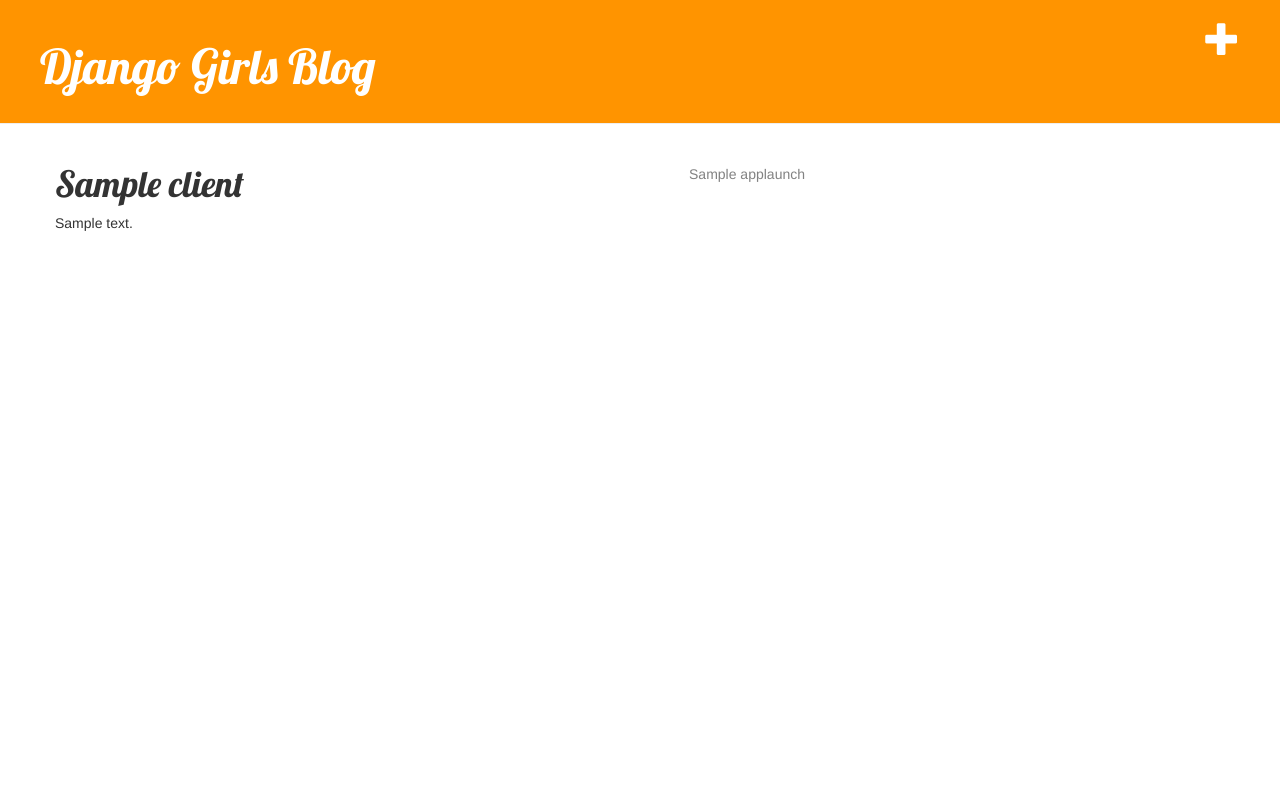
After one commit to gfdipert/GB-Client-MGMT, a Django app: template blog/templates/blog/client_list.html in a window 1280 px wide. The commit adds this page. Run offline with Django 3.2, Linux system fonts and the light colour scheme; the template is opened without the code that fills it: most values are stand-ins (such as "Sample title", 1, 10 or a date in 2020); some libraries are stand-ins or nearby versions.

Commit message:
Added client detail view and template for site

```diff
--- /dev/null
+++ b/blog/static/css/blog.css
@@ -0,0 +1,47 @@
+.page-header {
+    background-color: #ff9400;
+    margin-top: 0;
+    padding: 20px 20px 20px 40px;
+}
+
+.page-header h1, .page-header h1 a, .page-header h1 a:visited, .page-header h1 a:active {
+    color: #ffffff;
+    font-size: 36pt;
+    text-decoration: none;
+}
+
+.content {
+    margin-left: 40px;
+}
+
+h1, h2, h3, h4 {
+    font-family: 'Lobster', cursive;
+}
+
+.date {
+    float: right;
+    color: #828282;
+}
+
+.save {
+    float: right;
+}
+
+.post-form textarea, .post-form input {
+    width: 100%;
+}
+
+.top-menu, .top-menu:hover, .top-menu:visited {
+    color: #ffffff;
+    float: right;
+    font-size: 26pt;
+    margin-right: 20px;
+}
+
+.post {
+    margin-bottom: 70px;
+}
+
+.post h1 a, .post h1 a:visited {
+    color: #000000;
+}
--- /dev/null
+++ b/blog/templates/blog/base.html
@@ -0,0 +1,24 @@
+{% load staticfiles %}
+<html>
+    <head>
+        <title>Django Girls blog</title>
+        <link rel="stylesheet" href="//maxcdn.bootstrapcdn.com/bootstrap/3.2.0/css/bootstrap.min.css">
+        <link rel="stylesheet" href="//maxcdn.bootstrapcdn.com/bootstrap/3.2.0/css/bootstrap-theme.min.css">
+        <link href='//fonts.googleapis.com/css?family=Lobster&subset=latin,latin-ext' rel='stylesheet' type='text/css'>
+        <link rel="stylesheet" href="{% static 'css/blog.css' %}">
+    </head>
+    <body>
+        <div class="page-header">
+            <a href="{% url 'client_new' %}" class="top-menu"><span class="glyphicon glyphicon-plus"></span></a>
+            <h1><a href="/">Django Girls Blog</a></h1>
+        </div>
+        <div class="content container">
+            <div class="row">
+                <div class="col-md-8">
+                {% block content %}
+                {% endblock %}
+                </div>
+            </div>
+        </div>
+    </body>
+</html>
--- /dev/null
+++ b/blog/templates/blog/client_list.html
@@ -0,0 +1,13 @@
+{% extends 'blog/base.html' %}
+
+{% block content %}
+    <div class="client">
+        {% if client.applaunch %}
+            <div class="date">
+                {{ client.applaunch }}
+            </div>
+        {% endif %}
+        <h1>{{ client.name }}</h1>
+        <p>{{ client.text|linebreaks }}</p>
+    </div>
+{% endblock %}
--- a/blog/templates/blog/post_list.html
+++ b/blog/templates/blog/post_list.html
@@ -4,9 +4,9 @@
 {% for client in clients %}
     <div class="client">
         <div class="date">
-            {{ client.intro }}
+            {{ client.applaunch }}
         </div>
-        <h1><a href="">{{ client.name }}</a></h1>
+        <h1><a href="{% url 'client_detail' cl=client.cl %}">{{ client.title }}</a></h1>
         <p>{{ client.text|linebreaks }}</p>
     </div>
 {% endfor %}
--- a/blog/urls.py
+++ b/blog/urls.py
@@ -3,4 +3,6 @@
 
 urlpatterns = [
     url(r'^$', views.post_list, name='post_list'),
+    url(r'^client/(?P<cl>[0-9]+)/$', views.client_detail, name='client_detail'),
+    url(r'^client/new/$', views.client_new, name='client_new')
 ]
```
Also changed, not shown: blog/forms.py (added, +8 -0 lines), blog/views.py (+6 -1 lines), blog/migrations/0002_client.py (added), blog/migrations/0003_auto_20160104_1025.py (added), blog/migrations/0004_client_text.py (added), blog/migrations/0005_auto_20160104_1032.py (added), blog/migrations/0006_auto_20160104_1033.py (added), blog/migrations/0007_client_applaunch.py (added).
